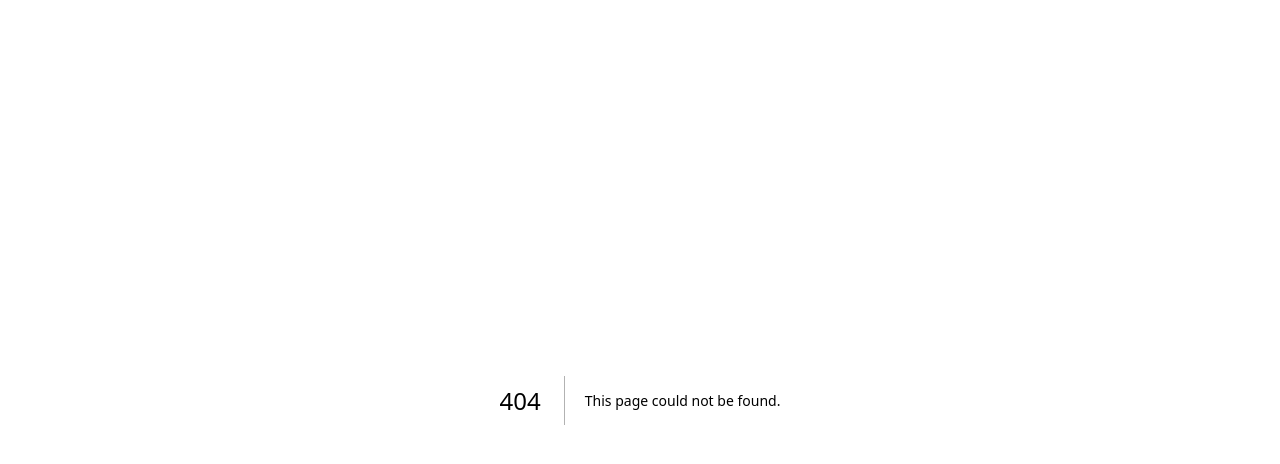
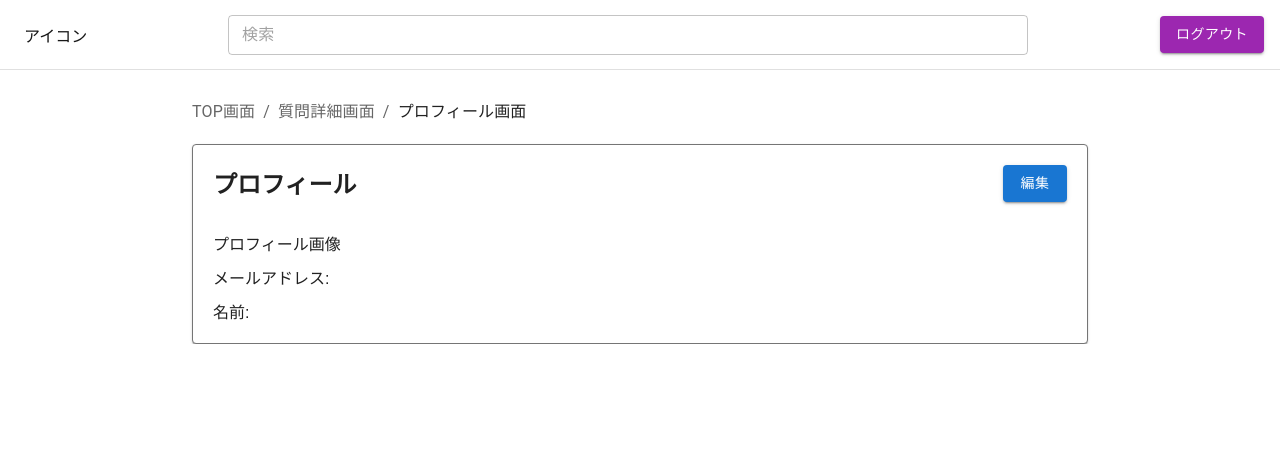
Before and after one commit to renokazaki/fullstack-exam, a Next.js app: page /profile/1 in a window 1280 px wide. Before the commit this address had no page. Shown: the top 464 px of the page. Built offline with nearby package versions, Linux system fonts and the light colour scheme; no server answers; the database is empty; what @mui/material-nextjs would draw is missing.

Commit message:
feat/create-userProfilePage

```diff
--- a/src/app/(pages)/components/BreadCrumbs.tsx
+++ b/src/app/(pages)/components/BreadCrumbs.tsx
@@ -13,7 +13,11 @@ type BreadCrumbItem = {
 export default function BreadCrumbs({ items }: { items: BreadCrumbItem[] }) {
   const router = useRouter();
   const handleNavigate = (path: string) => {
-    router.push(path);
+    if (path === "back") {
+      router.back();
+    } else {
+      router.push(path);
+    }
   };
   return (
     <Breadcrumbs aria-label="breadcrumb">
--- /dev/null
+++ b/src/app/(pages)/profile/[userId]/components/UserCard.tsx
@@ -0,0 +1,42 @@
+import Card from "@mui/material/Card";
+import React from "react";
+import styles from "./userCard.module.css"; // スタイルファイル名を変更
+import { getUserInfo } from "@/app/lib/action/user/action";
+import Button from "@mui/material/Button";
+
+type UserCardProps = {
+  userID: string;
+};
+
+const UserCard = async ({ userID }: UserCardProps) => {
+  const userInfo = await getUserInfo(userID);
+  return (
+    <Card className={styles.card}>
+      <div className={styles.profileHeader}>
+        <h2>プロフィール</h2>
+        <Button variant="contained" color="primary">
+          編集
+        </Button>
+      </div>
+      <div className={styles.profileInfo}>
+        <div className={styles.profileIcon}>
+          <div>プロフィール画像</div>
+        </div>
+        <div className={styles.profileEmail}>
+          <div>
+            メールアドレス:
+            {userInfo?.email}
+          </div>
+        </div>
+        <div className={styles.profileName}>
+          <div>
+            名前:
+            {userInfo?.username}
+          </div>
+        </div>
+      </div>
+    </Card>
+  );
+};
+
+export default UserCard;
--- /dev/null
+++ b/src/app/(pages)/profile/[userId]/components/userCard.module.css
@@ -0,0 +1,21 @@
+.card {
+  height: 200px;
+  display: flex;
+  flex-direction: column;
+  justify-content: space-between;
+  border: 1px solid #757575;
+  padding: 20px;
+  transition: transform 0.2s ease, box-shadow 0.2s ease;
+}
+
+.profileHeader {
+  display: flex;
+  flex-direction: row;
+  justify-content: space-between;
+}
+
+.profileInfo {
+  display: flex;
+  flex-direction: column;
+  gap: 10px;
+}
--- /dev/null
+++ b/src/app/(pages)/profile/[userId]/page.tsx
@@ -0,0 +1,30 @@
+import React from "react";
+import Header from "../../components/Header/Header";
+import BreadCrumbs from "../../components/BreadCrumbs";
+import styles from "./profilePage.module.css";
+import UserCard from "./components/UserCard";
+
+const ProfilePage = async ({
+  params,
+}: {
+  params: Promise<{ userId: string }>;
+}) => {
+  const { userId } = await params;
+  return (
+    <>
+      <Header />
+      <main className={styles.main}>
+        <BreadCrumbs
+          items={[
+            { name: "TOP画面", path: "/top" },
+            { name: "質問詳細画面", path: "back" },
+            { name: "プロフィール画面", path: "" },
+          ]}
+        />
+        <UserCard userID={userId} />
+      </main>
+    </>
+  );
+};
+
+export default ProfilePage;
--- /dev/null
+++ b/src/app/(pages)/profile/[userId]/profilePage.module.css
@@ -0,0 +1,7 @@
+.main {
+  display: flex;
+  flex-direction: column;
+  gap: 20px;
+  margin-top: 30px;
+  padding: 0 15%;
+}
--- a/src/app/(pages)/questions/[questionId]/page.tsx
+++ b/src/app/(pages)/questions/[questionId]/page.tsx
@@ -28,7 +28,7 @@ export default async function QuestionDetailPage({
           ]}
         />
         <Suspense fallback={<Loading />}>
-          <QuestionCard question={question} />
+          <QuestionCard question={question} linkToUser={true} />
         </Suspense>
         <div className={styles.answerHeader}>
           <p className={styles.answerHeaderTitle}>全999件の回答</p>
--- /dev/null
+++ b/src/app/lib/action/user/action.ts
@@ -0,0 +1,11 @@
+"use server";
+
+import { prisma } from "../../../../../prisma/prisma";
+import { User } from "@prisma/client";
+
+export async function getUserInfo(userId: string) {
+  const user: User | null = await prisma.user.findUnique({
+    where: { id: userId },
+  });
+  return user;
+}
```
Also changed, not shown: src/app/(pages)/components/QuestionCard/QuestionCard.tsx (+10 -9 lines), src/app/(pages)/questions/[questionId]/Answer/Answer.tsx (+13 -5 lines).
